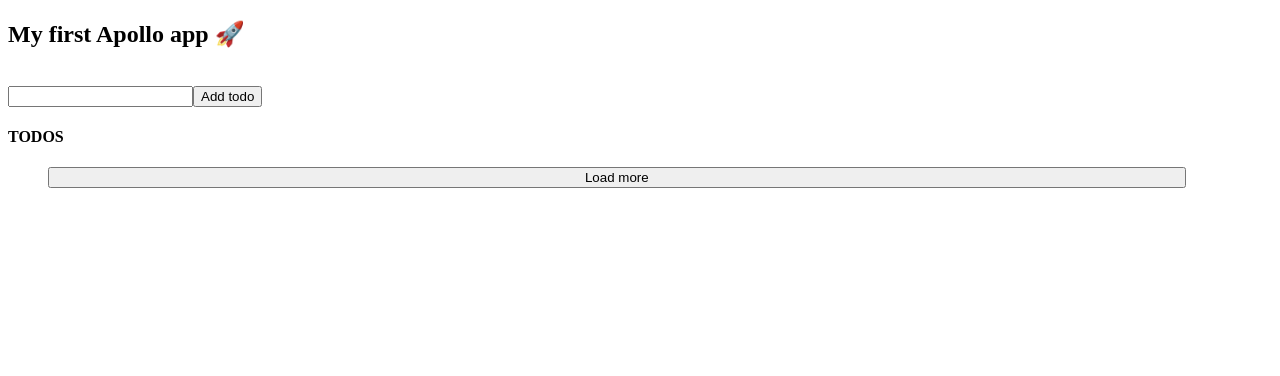
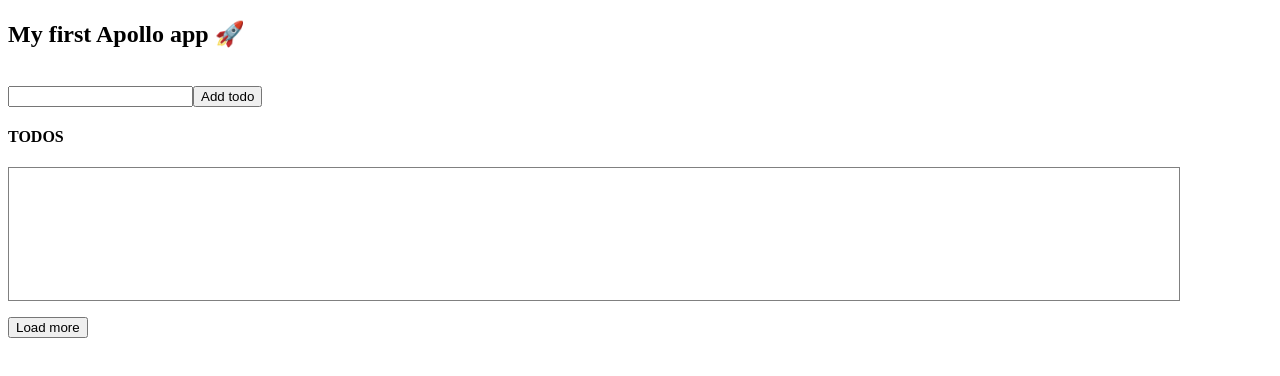
Before and after one commit to lipskij/learning-graphql, a React (Create React App) app: page / in a window 1280 px wide. Shown: the top 376 px of the page. Built offline with nearby package versions, Linux system fonts and the light colour scheme.

Commit message:
feat: scroll based load more

```diff
--- a/src/components/List.jsx
+++ b/src/components/List.jsx
@@ -1,9 +1,10 @@
-import { useState } from "react";
+import { useState, useRef } from "react";
 import { GET_TODO, COMPLETE_TODO, REMOVE_TODO } from "../queries/AddTodo";
 import { useQuery, useMutation } from "@apollo/client";
 
 const List = () => {
-  const [limit, setLimit] = useState(2);
+  const [limit, setLimit] = useState(4);
+  const listRef = useRef(null);
 
   const { loadingTodos, errorTodos, data, fetchMore } = useQuery(GET_TODO, {
     variables: {
@@ -19,16 +20,34 @@ const List = () => {
   if (loadingTodos) return `Loading...`;
   if (errorTodos) return `Todos error: ${errorTodos.message}`;
 
-  console.log(data)
+  const scroolHandler = (e) => {
+    const { scrollTop, scrollHeight, clientHeight } = e.target;
+
+    if (scrollTop + clientHeight >= scrollHeight - 5) {
+      console.log("load more");
+      fetchMore({
+        variables: {
+          limit: setLimit(data?.todos.length + 2),
+        },
+      });
+    }
+  };
+
   return (
     <div>
       <ul
+        ref={listRef}
         style={{
           display: "flex",
           flexDirection: "column",
           gap: "1rem",
           width: "90%",
+          height: "100px",
+          overflow: "scroll",
+          border: "1px solid grey",
+          padding: "1rem",
         }}
+        onScroll={(e) => scroolHandler(e)}
       >
         {data?.todos.map((i) => (
           <li
@@ -91,6 +110,7 @@ const List = () => {
             </button>
           </li>
         ))}
+      </ul>
       <button
         disabled={limit > data?.todos.length}
         onClick={() =>
@@ -103,7 +123,6 @@ const List = () => {
       >
         Load more
       </button>
-      </ul>
     </div>
   );
 };
```
Lines whose indentation alone changed are shown as unchanged.
